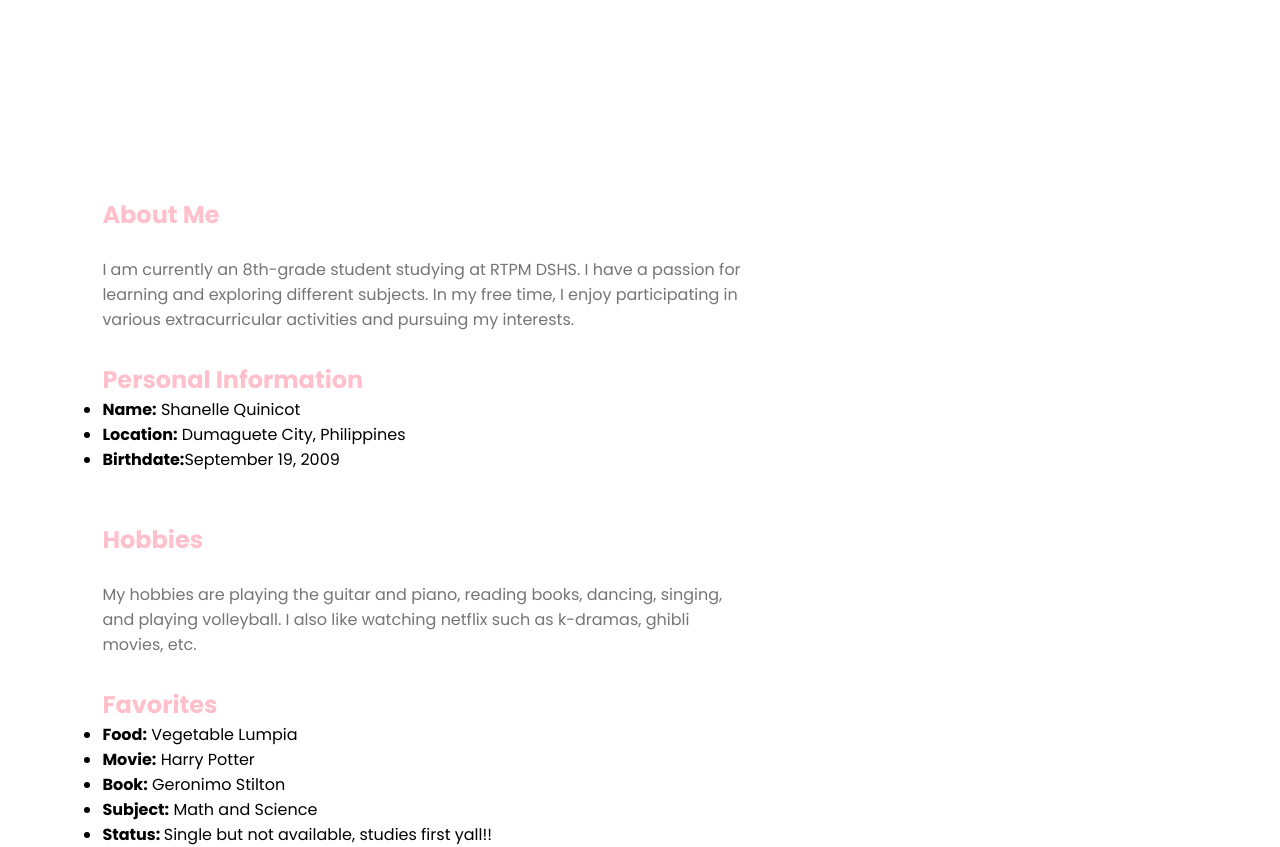
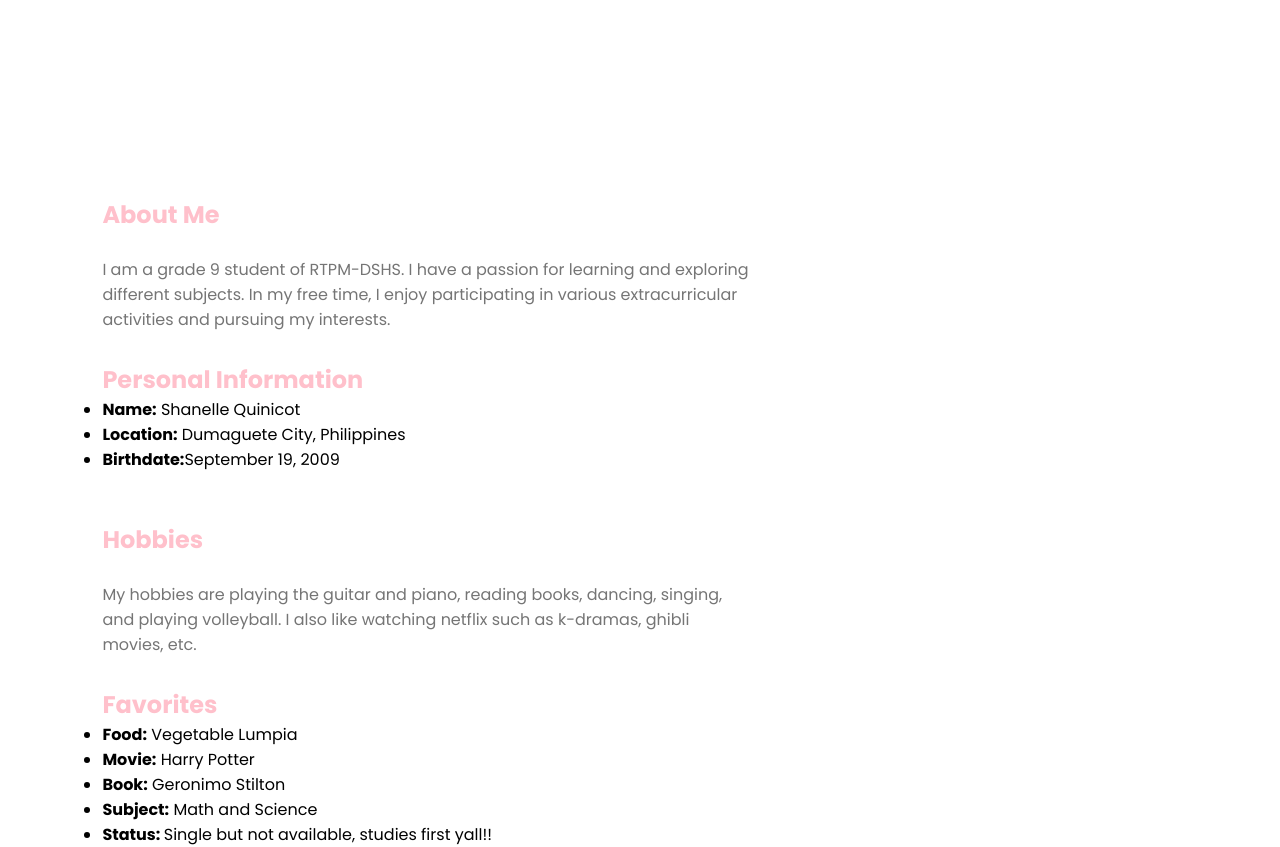
Before and after one commit to shaniqs/shaniqs.gitbub.io, a plain HTML site: page about.html in a window 1280 px wide. Shown: the part 83-930 px from the top of the page. Drawn offline with Linux system fonts and the light colour scheme.

Commit message:
Update about.html

```diff
--- a/about.html
+++ b/about.html
@@ -29,7 +29,7 @@
         <div class="container"> <div style="text-align: right;" img src="shan.png" width="200" alt="My Image" /></div>
 
             <h2>About Me</h2>
-            <p>I am currently an 8th-grade student studying at RTPM DSHS. I have a passion for learning and exploring different subjects. In my free time, I enjoy participating in various extracurricular activities and pursuing my interests.</p>
+            <p>I am a grade 9 student of RTPM-DSHS. I have a passion for learning and exploring different subjects. In my free time, I enjoy participating in various extracurricular activities and pursuing my interests.</p>
 
             <h2>Personal Information</h2>
             <ul>
```
